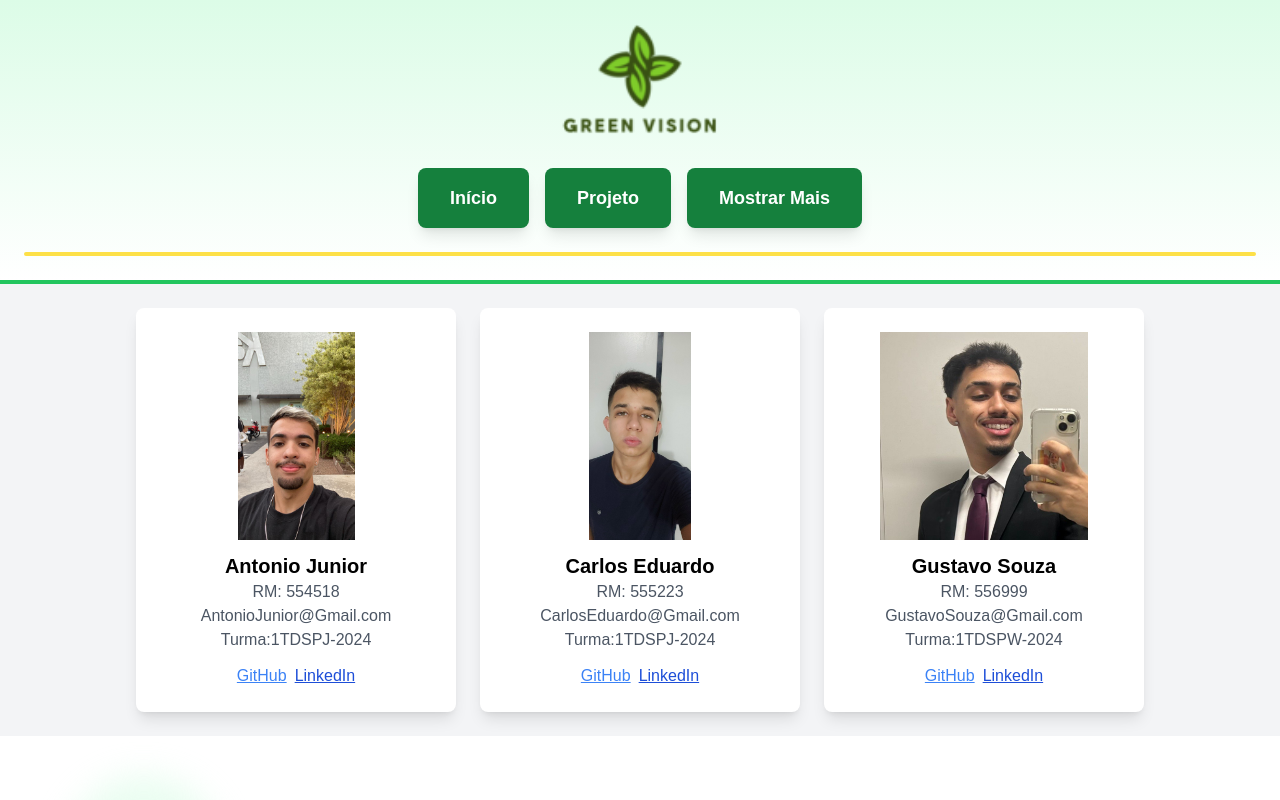
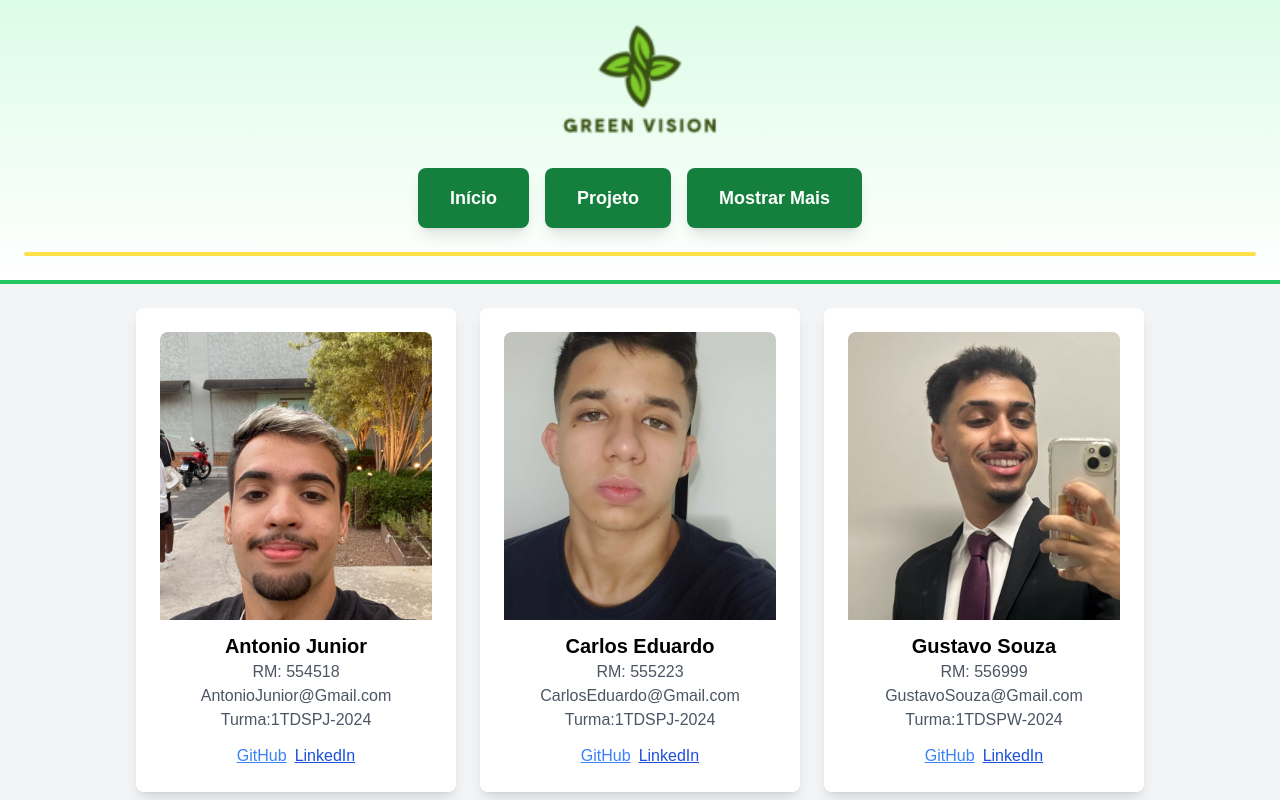
Before and after one commit to Antonio-Junior1/Green-Vision, a Next.js app in the folder my-app/: page /Desenvolvedores in a window 1280 px wide. Shown: the top 800 px of the page. Built offline with nearby package versions, Linux system fonts and the light colour scheme.

Commit message:
Update page.tsx

```diff
--- a/my-app/src/app/Desenvolvedores/page.tsx
+++ b/my-app/src/app/Desenvolvedores/page.tsx
@@ -51,11 +51,11 @@
 }: DeveloperProps) {
   return (
     <div className="flex flex-col items-center bg-white p-6 rounded-lg shadow-lg w-80">
-      <div className="w-full h-52">
+      <div className="w-full h-72 overflow-hidden">
         <img
           src={image}
           alt={`Foto de ${name}`}
-          className="w-full h-full object-contain rounded-t-lg"
+          className="w-full h-full object-cover rounded-t-lg"
         />
       </div>
       <h3 className="text-black text-xl font-bold mt-3">{name}</h3>
```
